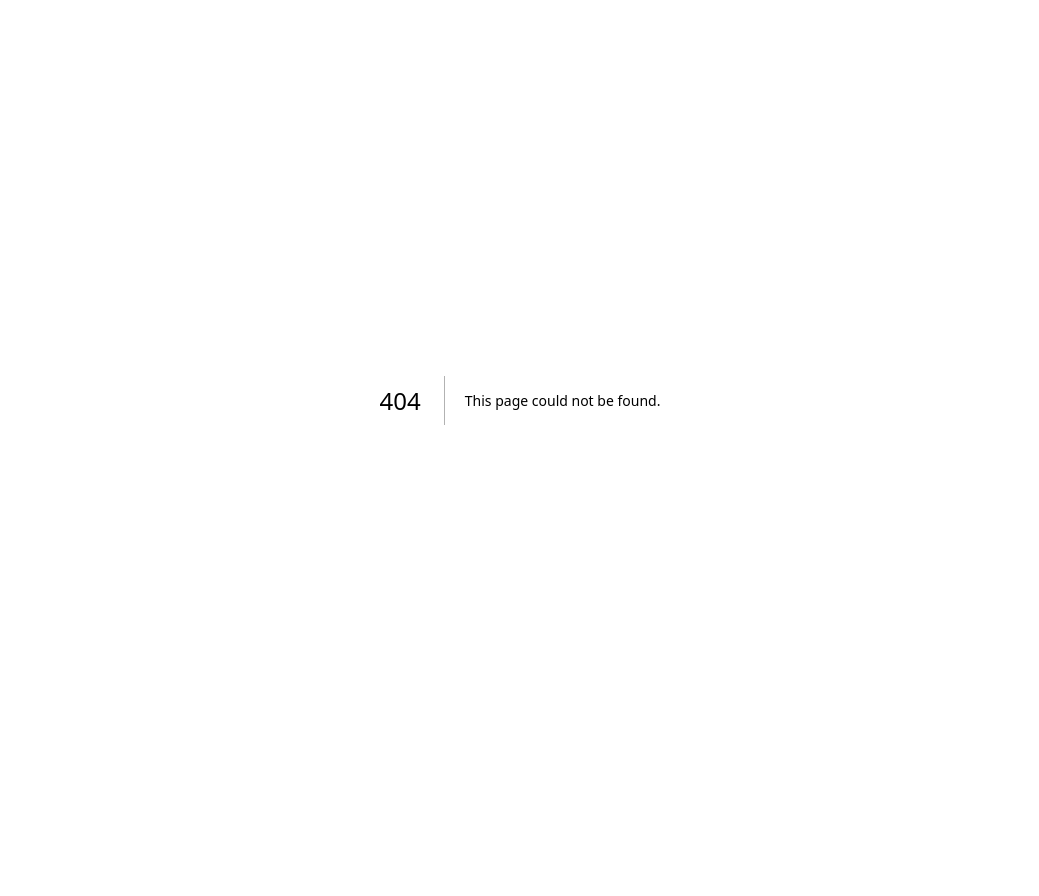
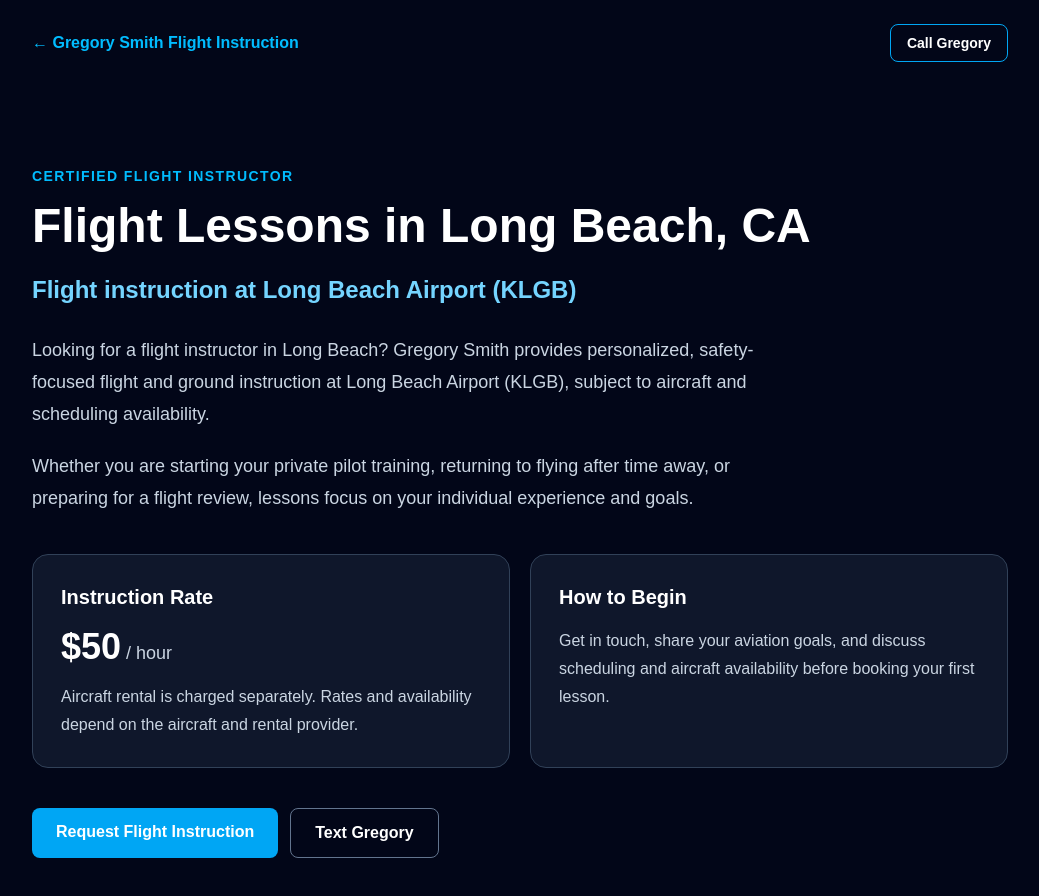
Before and after one commit to smithgregoryb/gregory-smith-flight-instruction, a Next.js app: page /flight-lessons-long-beach in a window 1280 px wide. Before the commit this address had no page. Shown: the top 896 px of the page, without its empty margins (120-1159 px from the left). Before the commit the page ends 800 px from the top, so only its background shows below. Built offline with nearby package versions, Linux system fonts and the light colour scheme.

Commit message:
Create flight-lessons-long-beach flight instruction landing page

```diff
--- /dev/null
+++ b/app/flight-lessons-long-beach/page.tsx
@@ -0,0 +1,41 @@
+import type { Metadata } from "next";
+import Link from "next/link";
+
+export const metadata: Metadata = {
+  title: "Flight Lessons in Long Beach, CA | Gregory Smith CFI",
+  description: "Looking for a flight instructor in Long Beach? Gregory Smith provides personalized, safety-focused flight and ground instruction at Long Beach Airport (KLGB), subject to aircraft and scheduling availability.",
+  alternates: { canonical: "https://gregorysmithcfi.com/flight-lessons-long-beach" },
+};
+
+export default function TrainingPage() {
+  return (
+    <main className="min-h-screen bg-slate-950 text-white">
+      <header className="mx-auto flex max-w-5xl items-center justify-between px-6 py-6">
+        <Link href="/" className="font-semibold text-sky-400 hover:text-sky-300">← Gregory Smith Flight Instruction</Link>
+        <a href="tel:+17608870222" className="rounded-lg border border-sky-500 px-4 py-2 text-sm font-semibold hover:bg-slate-800">Call Gregory</a>
+      </header>
+      <section className="mx-auto max-w-5xl px-6 py-20">
+        <p className="text-sm font-bold uppercase tracking-widest text-sky-400">Certified Flight Instructor</p>
+        <h1 className="mt-4 max-w-4xl text-4xl font-bold sm:text-5xl">Flight Lessons in Long Beach, CA</h1>
+        <h2 className="mt-6 text-2xl font-semibold text-sky-300">Flight instruction at Long Beach Airport (KLGB)</h2>
+        <p className="mt-7 max-w-3xl text-lg leading-8 text-slate-300">Looking for a flight instructor in Long Beach? Gregory Smith provides personalized, safety-focused flight and ground instruction at Long Beach Airport (KLGB), subject to aircraft and scheduling availability.</p>
+        <p className="mt-5 max-w-3xl text-lg leading-8 text-slate-300">Whether you are starting your private pilot training, returning to flying after time away, or preparing for a flight review, lessons focus on your individual experience and goals.</p>
+        <div className="mt-10 grid gap-5 md:grid-cols-2">
+          <div className="rounded-2xl border border-slate-700 bg-slate-900 p-7">
+            <h3 className="text-xl font-semibold">Instruction Rate</h3>
+            <p className="mt-4 text-4xl font-bold">$50<span className="text-lg font-normal text-slate-300"> / hour</span></p>
+            <p className="mt-4 leading-7 text-slate-300">Aircraft rental is charged separately. Rates and availability depend on the aircraft and rental provider.</p>
+          </div>
+          <div className="rounded-2xl border border-slate-700 bg-slate-900 p-7">
+            <h3 className="text-xl font-semibold">How to Begin</h3>
+            <p className="mt-4 leading-7 text-slate-300">Get in touch, share your aviation goals, and discuss scheduling and aircraft availability before booking your first lesson.</p>
+          </div>
+        </div>
+        <div className="mt-10 flex flex-wrap gap-3">
+          <Link href="/#contact" className="rounded-lg bg-sky-500 px-6 py-3 font-semibold hover:bg-sky-400">Request Flight Instruction</Link>
+          <a href="sms:+17608870222" className="rounded-lg border border-slate-500 px-6 py-3 font-semibold hover:border-sky-400">Text Gregory</a>
+        </div>
+      </section>
+    </main>
+  );
+}
```
